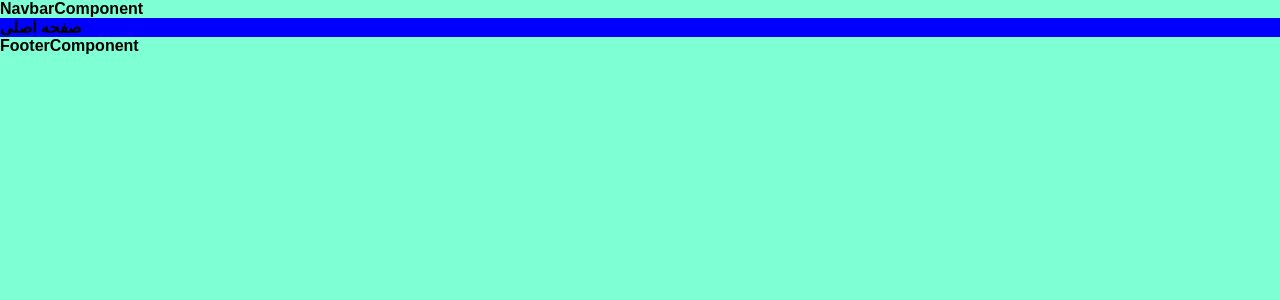
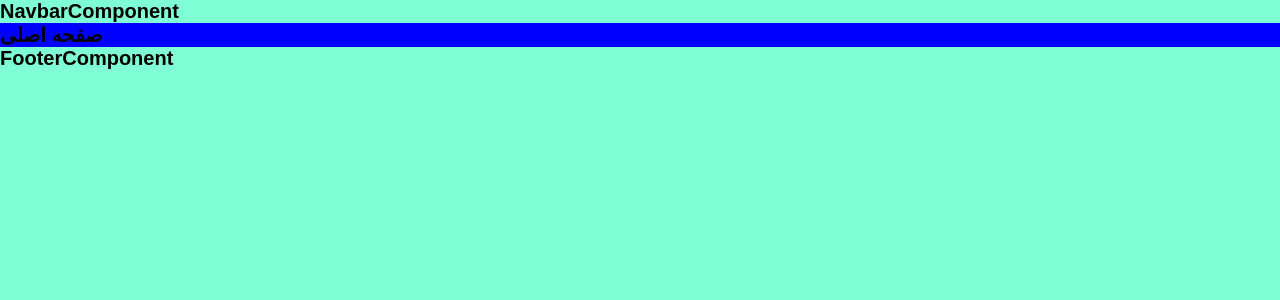
Before and after one commit to pooriazoraghi/React, a React (Create React App) app: page / in a window 1280 px wide. Shown: the top 300 px of the page. Built offline with nearby package versions, Linux system fonts and the light colour scheme; a small style sheet from the web is missing.

Commit message:
font change

```diff
--- a/src/index.css
+++ b/src/index.css
@@ -1,4 +1,7 @@
-@import url('https://v1.fontapi.ir/css/Sahel');
+@import url('https://v1.fontapi.ir/css/Lalezar');
+
+
+
 * {
   padding: 0;
   margin: 0;
@@ -8,7 +11,8 @@
 
 body {
   background-color: aquamarine;
-  font-family: Sahel, sans-serif;
+  font-family: Lalezar, sans-serif;
+  font-size: 20px;
 }
 
 .wrapper {
```
